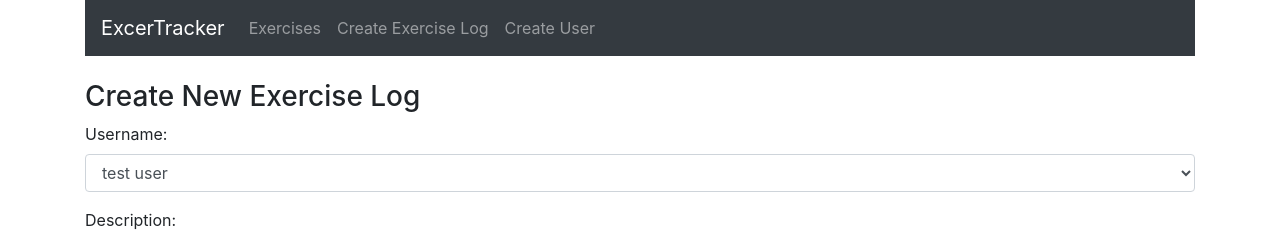
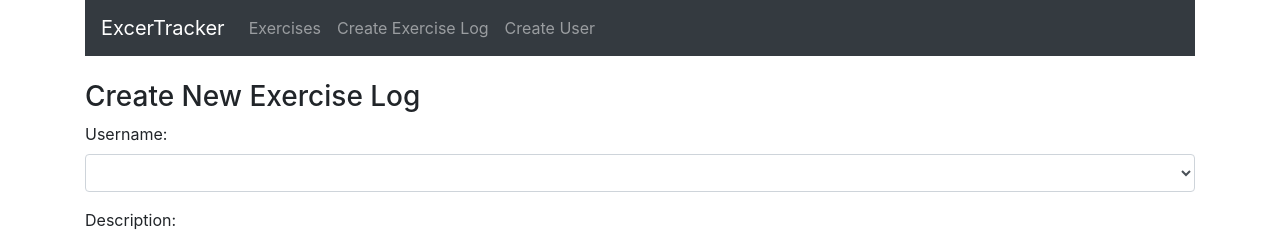
Before and after one commit to Olaide-EO/exercise-tracker, a React (Create React App) app: page /create in a window 1280 px wide. Shown: the top 238 px of the page. Built offline with nearby package versions, Linux system fonts and the light colour scheme; no server answers.

Commit message:
update "test user"

```diff
--- a/src/components/create-exercise.component.js
+++ b/src/components/create-exercise.component.js
@@ -21,11 +21,15 @@ export default class CreateExercises extends Component {
         }
     }
 componentDidMount(){
-    this.setState({
-        username: 'test user',
-        users: ['test user']
-
-    })
+    axios.get("http://localhost:5000/users")
+         .then(res => {
+         if(res.data.length > 0){
+             this.setState({
+                 users: res.data.map(user => user.username),
+                 username: res.data[0].username
+             })
+         }
+         })
 }
 
     onChangeUsername(e){
@@ -64,6 +68,8 @@ componentDidMount(){
         axios.post('http://localhost:5000/exercises/add', exercise)
         .then(res => console.log(res.data));
 
+        this.setState({})
+      window.location = "/";
     }
 
 
```
